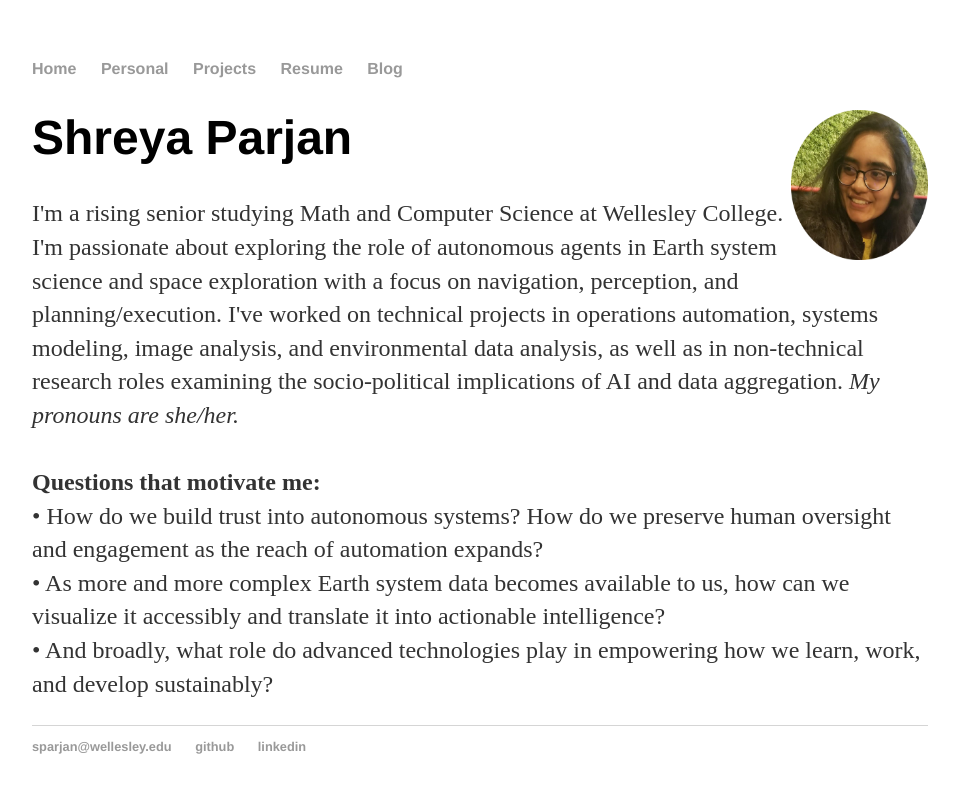
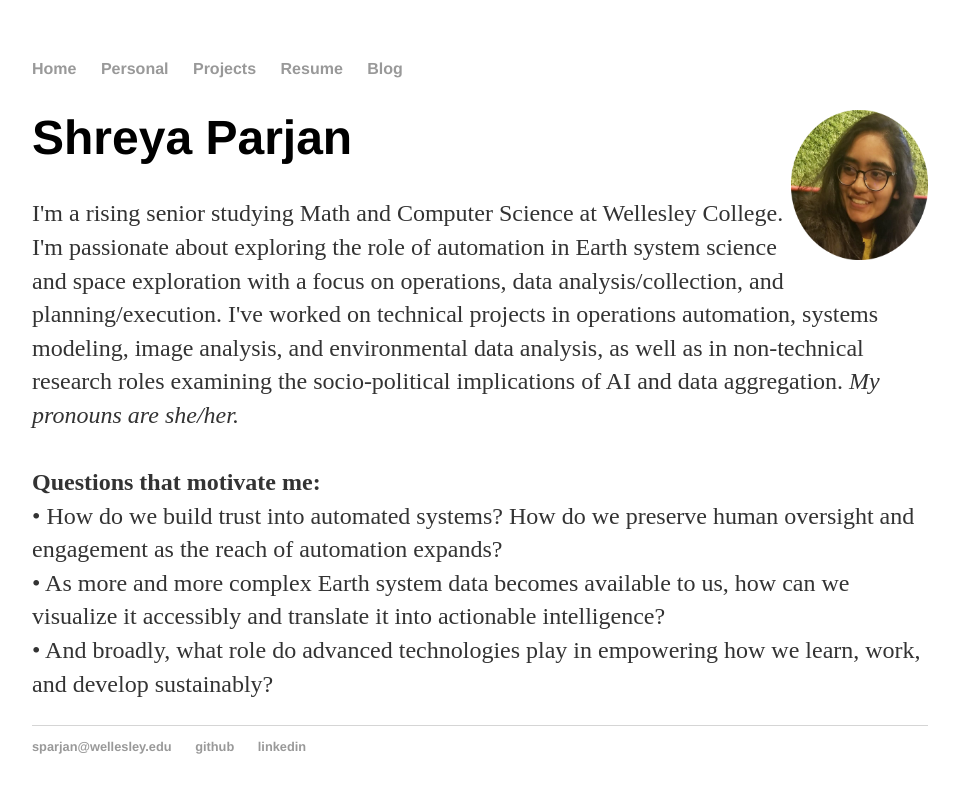
Before and after one commit to sparjan/site, a Jekyll site: the page built from index.html, in a window 1280 px wide. Shown: the top 793 px of the page, without its empty margins (160-1119 px from the left). Built offline with Jekyll 4.4.1, drawn with Linux system fonts in a browser that asks for light colours.

Commit message:
Update index.html

```diff
--- a/index.html
+++ b/index.html
@@ -4,14 +4,14 @@ title: Shreya Parjan
 ---
 <div class="blurb">
 	<h1>Shreya Parjan <img src="Pics/sp-casual-circ.png" width="137" height="150" alt="sparjan" style="float:right;" /></h1>
-	<p>I'm a rising senior studying Math and Computer Science at Wellesley College. I'm passionate about exploring the role of autonomous agents in Earth system science and space exploration with a focus on navigation, perception, and planning/execution.
+	<p>I'm a rising senior studying Math and Computer Science at Wellesley College. I'm passionate about exploring the role of automation in Earth system science and space exploration with a focus on operations, data analysis/collection, and planning/execution.
 		I've worked on technical projects in operations automation, systems modeling, image analysis, and environmental data analysis, as well as in non-technical research roles examining the socio-political implications of AI and data aggregation.
 		<em>My pronouns are she/her.</em>
 	<br>
 	<br>
 	<b>Questions that motivate me:</b>
 	<br>
-	• How do we build trust into autonomous systems? How do we preserve human oversight and engagement as the reach of automation expands?
+	• How do we build trust into automated systems? How do we preserve human oversight and engagement as the reach of automation expands?
 	<br>
 	• As more and more complex Earth system data becomes available to us, how can we visualize it accessibly and translate it into actionable intelligence?
 	<br>
```
